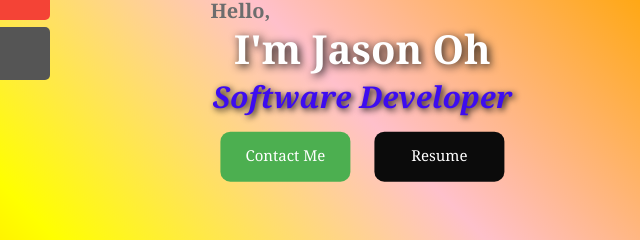
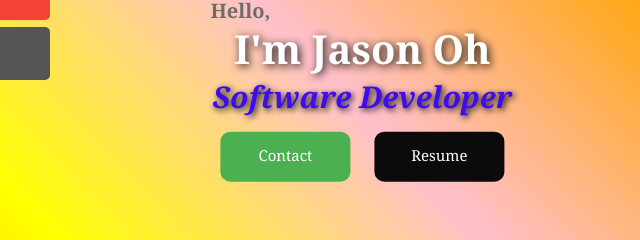
Before and after one commit to jkoh2020/Portfolio, a plain HTML site: page index.html in a window 1280 px wide. Shown: the part 273-513 px from the top of the page, 0-640 px from the left. Drawn offline with Linux system fonts and the light colour scheme.

Commit message:
Add files via upload

```diff
--- a/index.html
+++ b/index.html
@@ -35,7 +35,7 @@
                 <p class="hello">Hello,</p>
                 <h1>I'm Jason Oh</h1>
                 <h2>Software Developer</h2>
-                <button class="hire" onclick="document.getElementById('id01').style.display='block'"  class="hire">Contact Me</button>
+                <button class="hire" onclick="document.getElementById('id01').style.display='block'"  class="hire">Contact</button>
                 <a href="images/JasonOh.pdf" download="Resume"><button class="download">Resume</button></a>
             </div>
             <img src="images/me2.png" class="me" height="500">
```
